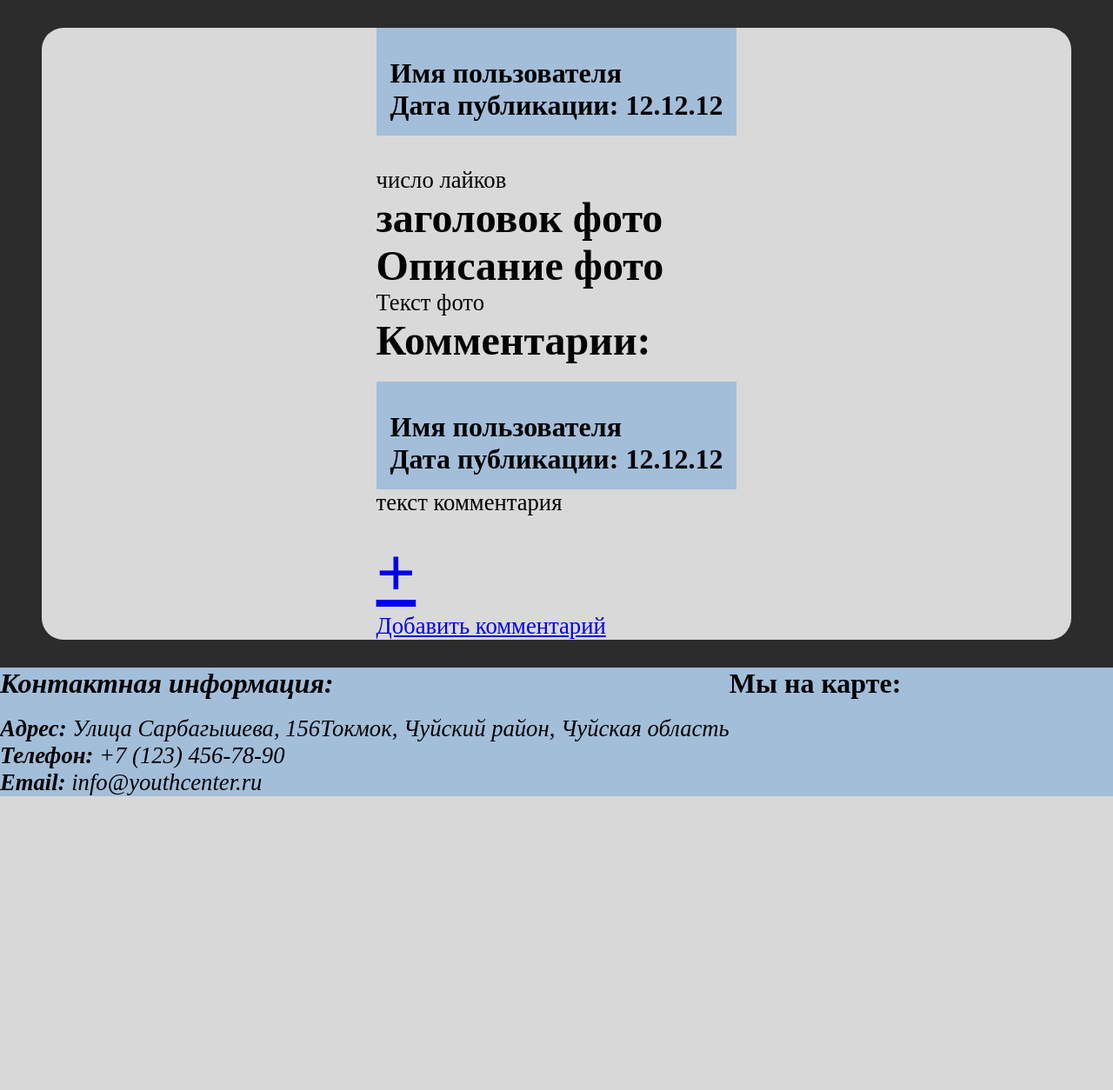
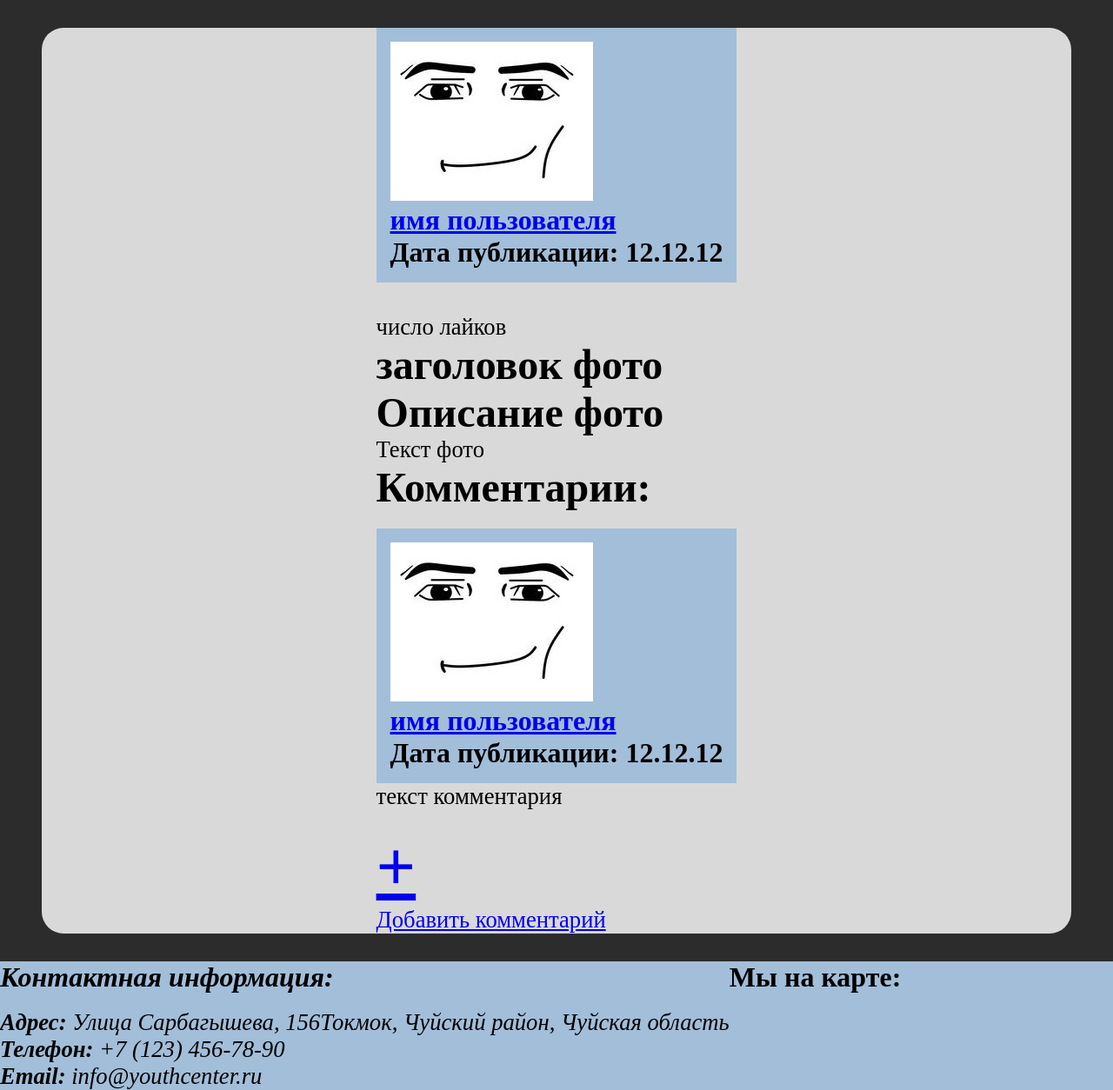
Before and after one commit to Veyyr3/Project-PictroGram, a Django app: page / in a window 1280 px wide. Shown: the part 92-1346 px from the top of the page at 87% size. Before the commit the page ends 1008 px from the top, so only its background shows below. Run offline with Django 5.2, Linux system fonts and the light colour scheme.

Commit message:
FE: add partial USERNAME & USER LOGO

```diff
--- /dev/null
+++ b/APPS/image/templates/image/_userName_and_userLogo.html
@@ -0,0 +1,15 @@
+{% load static %}
+{% comment %} TODO поменять фото пользователя {% endcomment %}
+
+<a class="link" href="{{ link_to_user }}">
+    <!-- Фото пользователя и имя пользователя -->
+    <div class="container-short-user-info">
+        <!-- фото пользователя -->
+        <div class="container-user-avatar">
+            <img class="isimage" src="{% static 'page_pictures/test_logo.jpg' %}" alt="">
+        </div>
+
+        <!-- имя пользователя -->
+        <h4 class="user-name-h4">{{ user_name }}</h4>
+    </div>
+</a>
--- a/APPS/image/templates/image/index.html
+++ b/APPS/image/templates/image/index.html
@@ -7,16 +7,8 @@
     <article class="container-publication">
         {% comment %} шапка {% endcomment %}
         <header class="header-publication">
-            <!-- Фото пользователя и имя пользователя -->
-            <div class="container-short-user-info">
-                <!-- фото пользователя -->
-                <div class="container-user-avatar">
-                    <img class="isimage" src="" alt="">
-                </div>
-
-                <!-- имя пользователя -->
-                <h4 class="user-name-h4">Имя пользователя</h4>
-            </div>
+            <!-- фото и имя пользователя -->
+            {% include 'image/_userName_and_userLogo.html' with link_to_user='#' user_logo='' user_name='имя пользователя'  %}
 
             <!-- дата публикации -->
             <div class="container-publication-date">
@@ -65,16 +57,8 @@
             <article class="container-comment">
                 <!-- шапка комментария -->
                 <header>
-                    <!-- Фото пользователя и имя пользователя -->
-                    <div class="container-short-user-info">
-                        <!-- фото пользователя -->
-                        <div class="container-user-avatar">
-                            <img class="isimage" src="" alt="">
-                        </div>
-
-                        <!-- имя пользователя -->
-                        <h4 class="user-name-h4">Имя пользователя</h4>
-                    </div>
+                    <!-- фото и имя пользователя -->
+                    {% include 'image/_userName_and_userLogo.html' with link_to_user='#' user_logo='' user_name='имя пользователя'  %}
 
                     <!-- дата публикации -->
                     <div class="container-publication-date-comment">
```
Also changed, not shown: static/page_pictures/test_logo.jpg (added).
